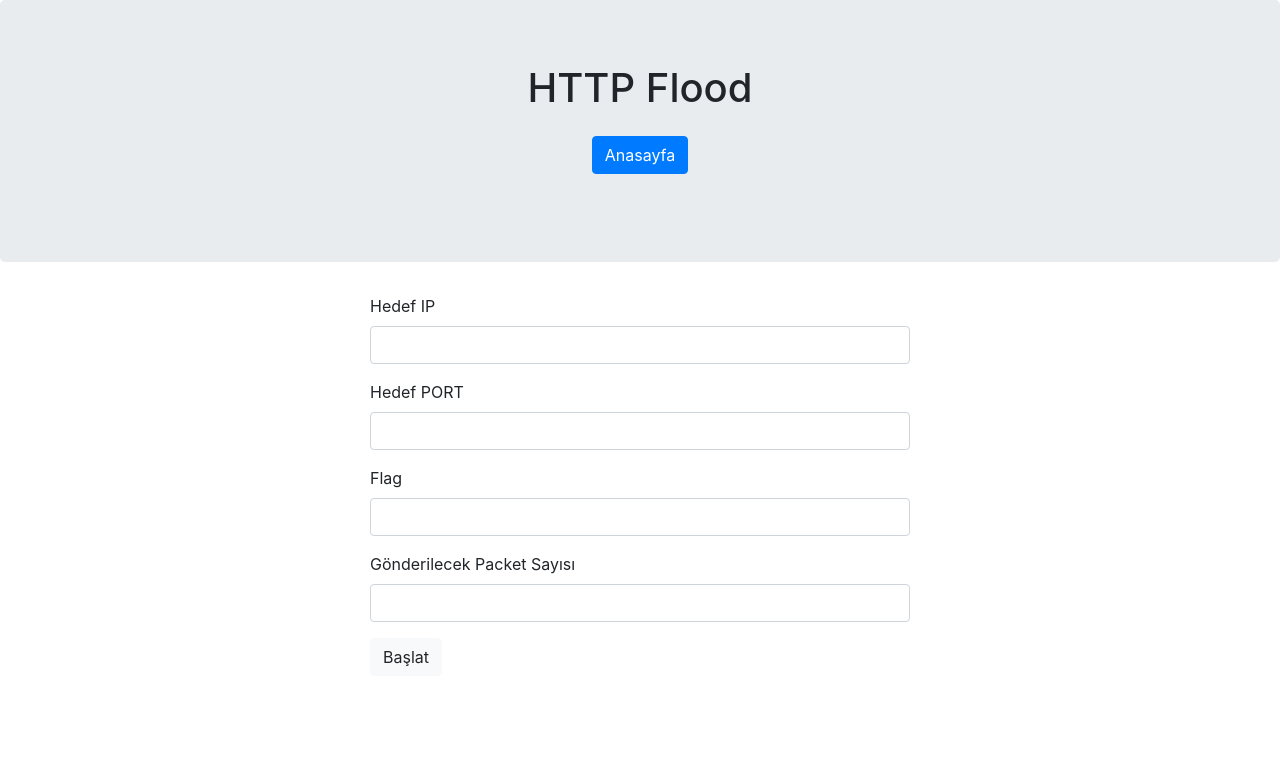
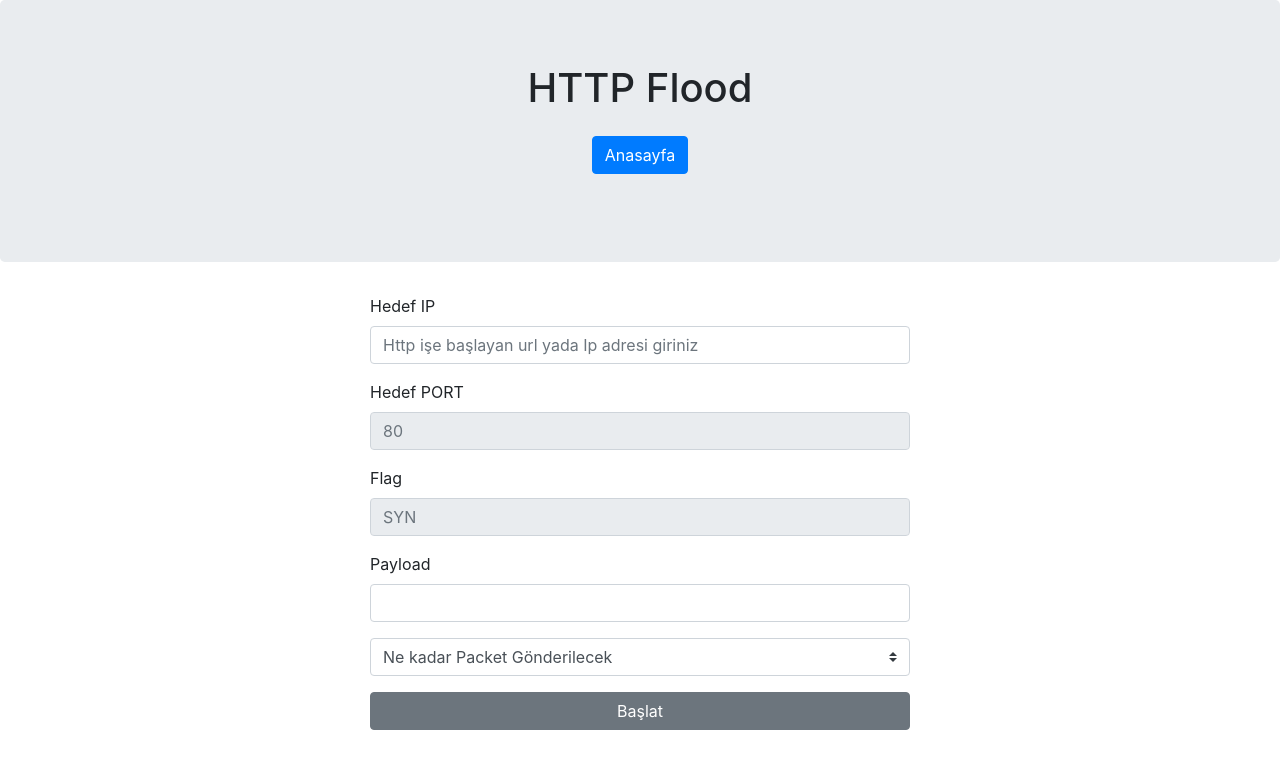
Before and after one commit to ErdemStar/Django-DDOS, a Django app: page /Http_Flood/ in a window 1280 px wide. Shown: the top 769 px of the page. Run offline with Django 3.2, Linux system fonts and the light colour scheme; some libraries are stand-ins or nearby versions.

Commit message:
Http_Flood.html sayfası tasarımı değişti devamında httpFlood.py saldırı bittikten sonra createPDF scriptini çalıştırıp pdf oluşturuyor.Pdf üzerinde ise hedefin saldırıdan sonra açık olup olmadığını yazıyor

```diff
--- a/Manage/Template/HTML/Http_Flood.html
+++ b/Manage/Template/HTML/Http_Flood.html
@@ -38,27 +38,43 @@
 
                   <div class="form-group">
                     <label for="formGroupExampleInput1">Hedef IP</label>
-                    <input type="text" class="form-control" id="dst" name="dst" placeholder="">
+                    <input type="text" class="form-control" id="dst" name="dst" placeholder="Http işe başlayan url yada Ip adresi giriniz">
                   </div>
 
                   <div class="form-group">
                     <label for="formGroupExampleInput2">Hedef PORT</label>
-                    <input type="text" class="form-control" id="dport" name="dport" placeholder="">
+                    <input class="form-control" type="text" name="dport" placeholder="80" readonly>
+
                   </div>
 
 
                   <div class="form-group">
                     <label for="formGroupExampleInput3">Flag</label>
-                    <input type="text" class="form-control" id="flag" name="flag" placeholder="">
+                    <input class="form-control" type="text" name="flag" placeholder="SYN" readonly>
+                  </div>
+
+                  <div class="form-group">
+                    <label for="formGroupExampleInput4">Payload</label>
+                    <input class="form-control" type="text" id="payload" name="payload">
                   </div>
 
 
                   <div class="form-group">
-                    <label for="formGroupExampleInput4">Gönderilecek Packet Sayısı</label>
-                    <input type="text" class="form-control" id="count" name="count" placeholder="">
+                    <select class="custom-select" name="count">
+                      <option selected>Ne kadar Packet Gönderilecek</option>
+                      <option value="10">10</option>
+                      <option value="50">50</option>
+                      <option value="100">100</option>
+                      <option value="500">500</option>
+                      <option value="1000">1.000</option>
+                      <option value="10000">10.000</option>
+                      <option value="100000">100.000</option>
+                    </select>
                   </div>
 
-                  <button type="submit"  class="btn btn-light">Başlat</button>
+                  <button type="submit" class="btn btn-secondary" style="width: 100%">
+                      Başlat
+                  </button>
 
                 </form>
 
--- a/Manage/views.py
+++ b/Manage/views.py
@@ -14,11 +14,13 @@ def index(request):
 def Http_Flood(request):
     if request.method == "POST":
         dst     = request.POST["dst"]
-        port    = request.POST["dport"]
-        flag    = request.POST["flag"]
+        port    = 80
+        flag    = "S"
+        payload = request.POST["payload"]
         count   = request.POST["count"]
 
-        attack = HTTPFlood(dst,port,flag,count)
+
+        attack = HTTPFlood(dst,port,flag,payload,count)
         attack.Start()
         return render(request, "Http_Flood.html", {})
     elif request.method == "GET":
```
Also changed, not shown: Manage/Scripts/createPDF.py (+19 -5 lines), Manage/Scripts/httpFlood.py (+19 -5 lines), Manage/Scripts/bga.png (added), __init__.py (added).
